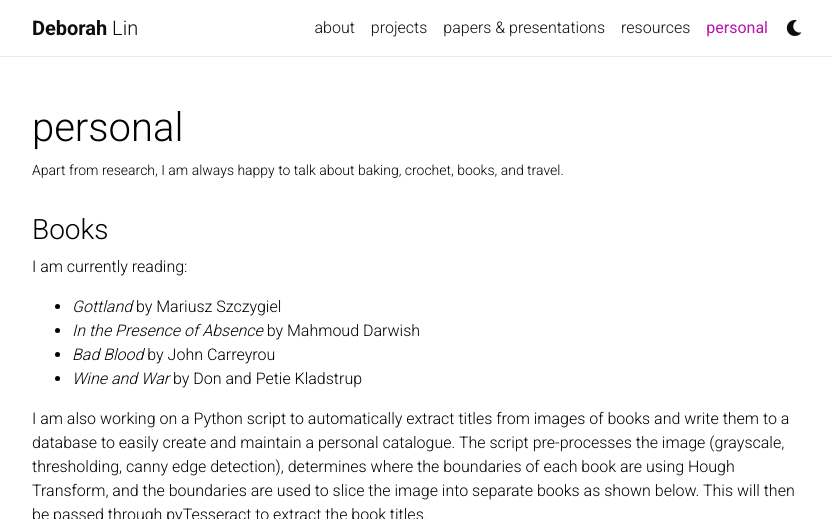
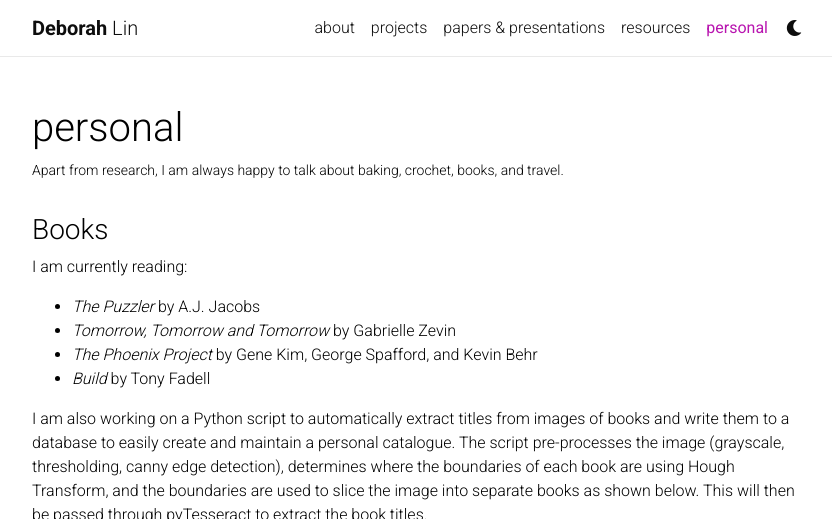
Before and after one commit to dbrhln/site, a Jekyll site: the page built from _pages/personal.md, in a window 1280 px wide and 900 px high, cut to the strip 0-519 px from the top of the window. Shown: the whole strip, without its empty margins (223-1055 px from the left). Built offline with Jekyll 4.4.1, drawn with Linux system fonts in a browser that asks for light colours; nearby versions of some CDN libraries; a style sheet for code colours, icons or effects is not loaded.

Commit message:
Updates content with publication and books

```diff
--- a/_pages/personal.md
+++ b/_pages/personal.md
@@ -11,10 +11,10 @@ order: 5
 
 ### Books
 I am currently reading:
-* *Gottland* by Mariusz Szczygiel
-* *In the Presence of Absence* by Mahmoud Darwish
-* *Bad Blood* by John Carreyrou
-* *Wine and War* by Don and Petie Kladstrup
+* *The Puzzler* by A.J. Jacobs
+* *Tomorrow, Tomorrow and Tomorrow* by Gabrielle Zevin
+* *The Phoenix Project* by Gene Kim, George Spafford, and Kevin Behr
+* *Build* by Tony Fadell
 
 I am also working on a Python script to automatically extract titles from images of books and write them to a database to easily create and maintain a personal catalogue. The script pre-processes the image (grayscale, thresholding, canny edge detection), determines where the boundaries of each book are using Hough Transform, and the boundaries are used to slice the image into separate books as shown below. This will then be passed through pyTesseract to extract the book titles.
 
--- a/_projects/sequential.markdown
+++ b/_projects/sequential.markdown
@@ -46,7 +46,7 @@ This work follows <a href="https://pubmed.ncbi.nlm.nih.gov/27472912/">Little, Wa
 
   <img src="{{ '/assets/img/SE_Results.png' | relative_url }}" align="right" style="width: 12vw; min-width: 330px;"/>
 
-  * Lin, D. J. & Little, D. R. (2020). Further tests of sequence-sensitive models in a modified Garner task using separable dimensions. *PsyArXiv.* <a href="https://psyarxiv.com/4r8tw/" target="_blank">Link</a> and <a href="https://github.com/knowlabUnimelb/MODGARNER/" target="_blank">code</a>.
+  * Lin, D. J. & Little, D. R. (in press). Further tests of sequence-sensitive models in a modified Garner task using separable dimensions. *Journal of Experimental Psychology: General* <a href="https://psyarxiv.com/4r8tw/" target="_blank">Link</a> and <a href="https://github.com/knowlabUnimelb/MODGARNER/" target="_blank">code</a>.
     - Establishes that the same pattern of sequential effects are found for separable dimension stimuli and demonstrates that a sequence-sensitive feature-based model (with an LBA back end) where only one dimension is attended to best fits the data
   * Lin, D. & Little, D. R. (2017). Sequential Effects in the Garner Task. *Proceedings of the 39th Annual Conference of the Cognitive Science Society*. <a href="https://cogsci.mindmodeling.org/2017/papers/0150/paper0150.pdf" target="_blank">Link</a>
     - Replicates the original Garner speeded classification task with new analysis of sequential effects in a hierarchical Bayesian framework
```
